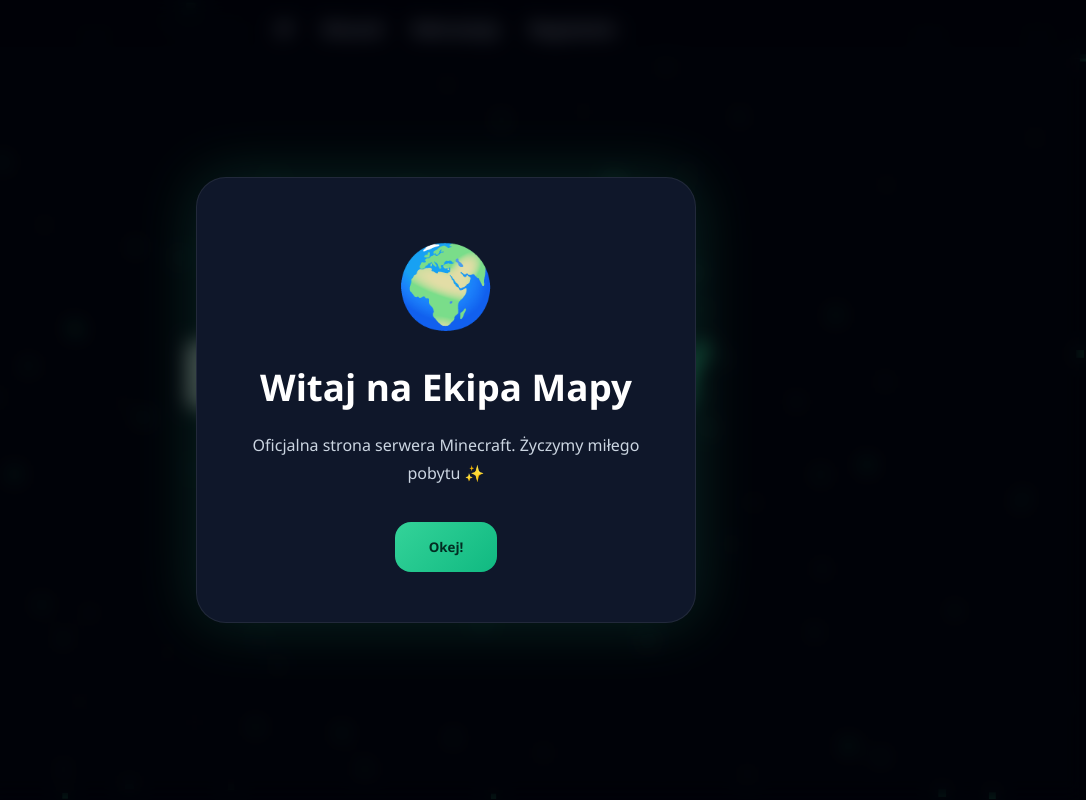
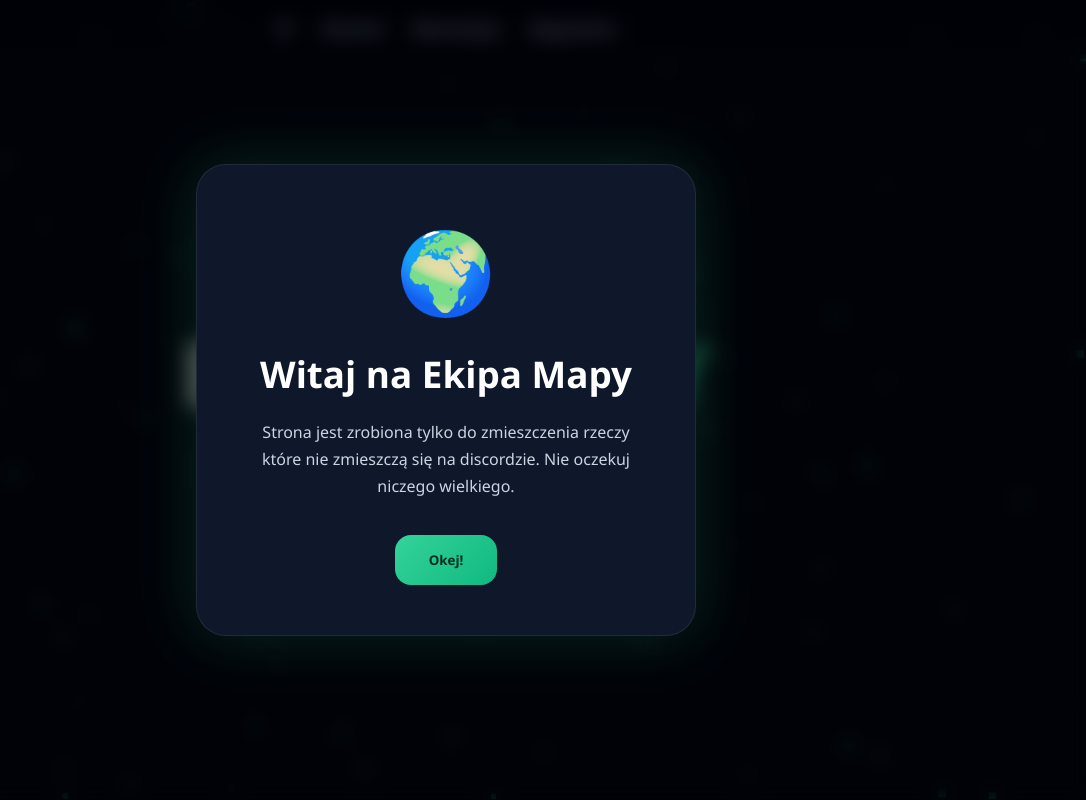
Before and after one commit to gordoshunter-collab/ekipamapy.github.io, a plain HTML site: page index.html in a window 1280 px wide. Shown: the top 800 px of the page, without its empty margins (194-1280 px from the left). Drawn offline with Linux system fonts and the light colour scheme.

Commit message:
Update index.html

```diff
--- a/index.html
+++ b/index.html
@@ -577,6 +577,9 @@
 
   </div>
 
+  <br>
+  <br>
+
   <div class="box discord" id="discord">
     <h3>Discord</h3>
 
@@ -588,13 +591,13 @@
 
 <!-- REKRUTACJA -->
 
-<section id="rekrutacja">
+<!-- <section id="rekrutacja">
   <h2>Rekrutacja</h2>
 
   <p>Aktualny status rekrutacji:</p>
   <br>
   <p style="font-size:2rem;">🔴 OFF</p>
-</section>
+</section> -->
 
 <!-- FOOTER -->
 
@@ -740,8 +743,11 @@
     </div>
 
     <div class="welcome-text">
-      Oficjalna strona serwera Minecraft.
-      Życzymy miłego pobytu ✨
+      Strona jest zrobiona tylko
+      do zmieszczenia rzeczy
+      które nie zmieszczą się
+      na discordzie. Nie oczekuj
+      niczego wielkiego.
     </div>
 
     <button onclick="zamknijWelcome()">
```
